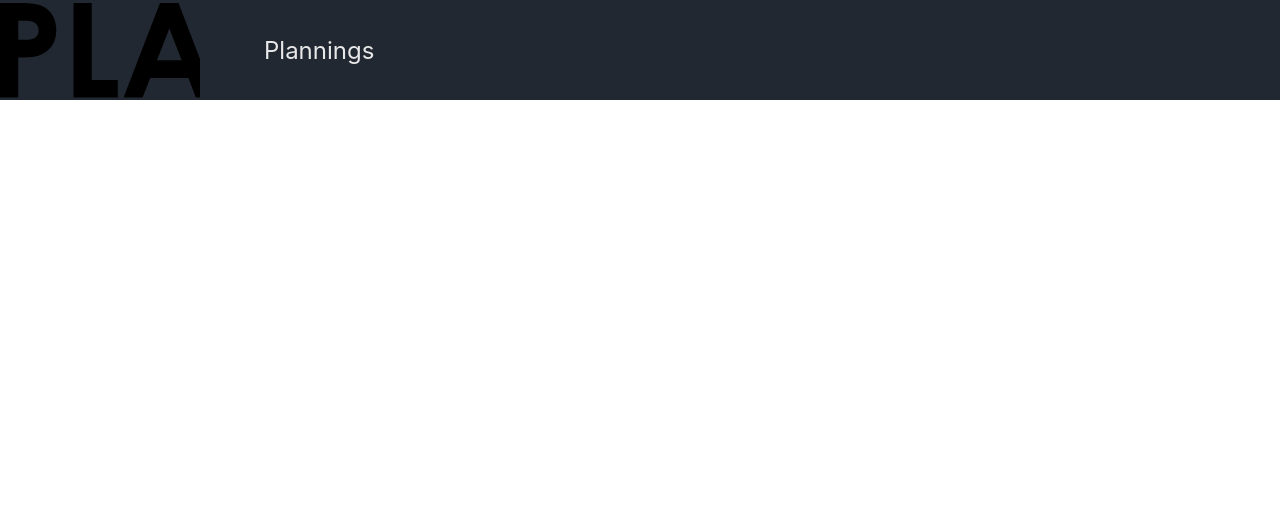
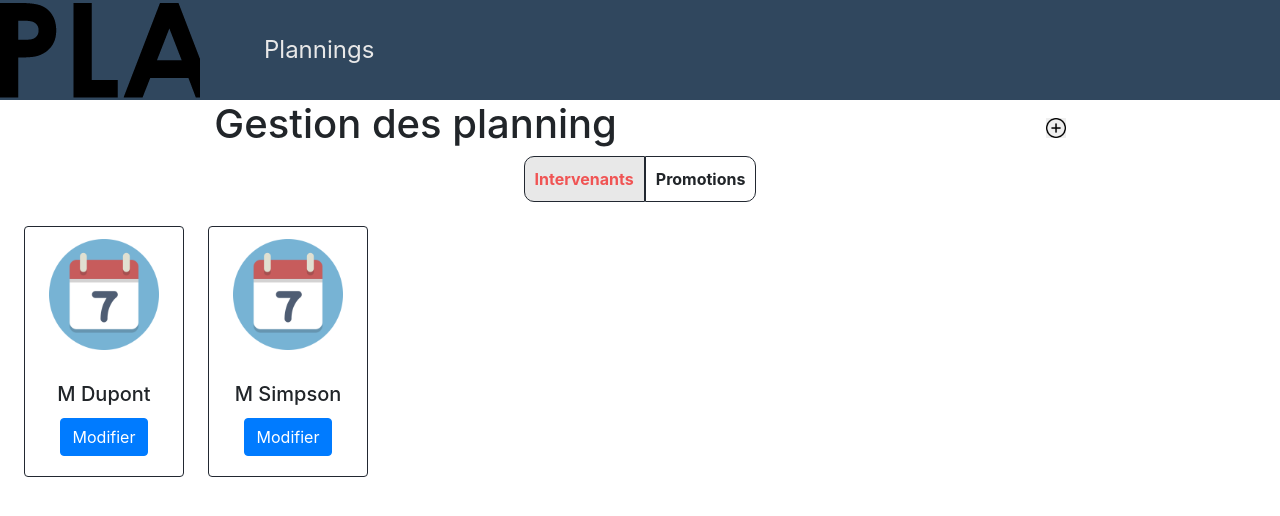
Before and after one commit to isabelle-kasas/SchoolMeHome, a React (Create React App) app in the folder client/: page / in a window 1280 px wide. Shown: the top 516 px of the page. Built offline with nearby package versions, Linux system fonts and the light colour scheme.

Commit message:
affichage des listes

```diff
--- a/client/package.json
+++ b/client/package.json
@@ -7,9 +7,13 @@
     "@testing-library/react": "^11.1.0",
     "@testing-library/user-event": "^12.1.10",
     "@types/styled-components": "^5.1.4",
+    "bootstrap": "^4.5.3",
+    "node-sass": "^4.12.0",
     "react": "^17.0.1",
+    "react-bootstrap": "^1.4.0",
     "react-dom": "^17.0.1",
     "react-scripts": "4.0.0",
+    "styled-components": "^5.2.1",
     "web-vitals": "^0.2.4"
   },
   "scripts": {
--- a/client/src/App.tsx
+++ b/client/src/App.tsx
@@ -1,11 +1,13 @@
 import './App.css';
 import React from 'react'
 import Header from './components/header/header';
+import GestionList from './components/gestionList/gestionList';
 
 function App() {
   return (
     <div className="App">
       <Header></Header>
+      <GestionList></GestionList>
     </div>
   );
 }
--- a/client/src/colors.js
+++ b/client/src/colors.js
@@ -1,6 +1,6 @@
 export const colors = {
     dark:'#222831',
-    medium1 : '#30475e',
-    medium2 : '#f05454',
+    mediumdark : '#30475e',
+    mediumlight : '#f05454',
     light : '#e8e8e8',
 }
--- /dev/null
+++ b/client/src/components/gestionList/card.scss
@@ -0,0 +1,20 @@
+$theme-colors: (
+    'dark':#222831,
+    'mediumdark' : #30475e,
+    'mediumlight' : #f05454,
+    'light' : #e8e8e8,
+);
+
+
+@import "~bootstrap/scss/bootstrap";
+
+
+.card img{
+    margin: 12px;
+}
+.card-columns{
+    margin: 12px;
+}
+.card-columns .card{
+    margin: 12px;
+}
--- /dev/null
+++ b/client/src/components/gestionList/cardCalendarList.tsx
@@ -0,0 +1,22 @@
+import React from 'react';
+import { Button, Card } from 'react-bootstrap';
+import calendar from '../../icons/Circle-icons-calendar.png';
+import 'bootstrap/dist/css/bootstrap.min.css';
+import './card.scss';
+
+type CardCalendarProps = {
+    name: string,
+}
+
+export function CardCalendarList ({name}: CardCalendarProps){
+    return(
+
+        <Card style={{ width: '10rem' }} border="dark" className="text-center">
+            <Card.Img variant="top" src={calendar} style={{ width: '70%' }}/>
+            <Card.Body>
+                <Card.Title>{name}</Card.Title>
+                <Button variant="primary">Modifier</Button>
+            </Card.Body>
+        </Card>
+    )
+}
--- /dev/null
+++ b/client/src/components/gestionList/gestionList.css
@@ -0,0 +1,5 @@
+.gestionTitre{
+    display: flex;
+    justify-content: space-around;
+    align-items: center;
+}
--- /dev/null
+++ b/client/src/components/gestionList/gestionList.tsx
@@ -0,0 +1,26 @@
+import React, { useState } from 'react';
+import { Add } from '../../styled-global-components/buttonstyle';
+import './gestionList.css';
+import { ButtonDouble, ButtonLeft, ButtonRight } from './gestionListstyle';
+import IntervenantListCalendar from './intervenantListCalendar';
+import PromotionListCalendar from './promotionListCalendar';
+
+export default function GestionList (){
+    const [showList, setShowList] = useState(true);
+
+    return(
+        <div>
+            <div className='gestionTitre'>
+                <h1>Gestion des planning</h1>
+                <Add></Add>
+            </div>
+            <ButtonDouble>
+                <ButtonLeft onClick={() => setShowList(true)} className={ showList ? 'active' : ''}>Intervenants</ButtonLeft>
+                <ButtonRight onClick={() => setShowList(false)} className={ showList ? '' : 'active'}>Promotions</ButtonRight>
+            </ButtonDouble>
+            <div>
+                { showList ? <IntervenantListCalendar/> : <PromotionListCalendar/> }
+            </div>
+        </div>
+    )
+}
--- /dev/null
+++ b/client/src/components/gestionList/gestionListstyle.ts
@@ -0,0 +1,33 @@
+import styled from "styled-components";
+import { colors } from "../../colors";
+
+export const ButtonDouble = styled.div`
+    display: flex;
+    justify-content: center;
+    align-items: center;
+`;
+
+export const ButtonLeft = styled.div`
+    background-color : '#fff';
+    border : 1px solid ${colors.dark};
+    border-radius : 10px 0 0 10px;
+    padding : 10px;
+    cursor: pointer;
+    font-weight: bold;
+    &.active {
+        background-color: ${colors.light};
+        color: ${colors.mediumlight};
+    }
+`;
+
+export const ButtonRight = styled.div`
+    border : 1px solid ${colors.dark};
+    border-radius : 0 10px 10px 0;
+    padding : 10px;
+    cursor: pointer;
+    font-weight: bold;
+    &.active {
+        background-color: ${colors.light};
+        color: ${colors.mediumlight};
+    }
+`;
--- /dev/null
+++ b/client/src/components/gestionList/intervenantListCalendar.tsx
@@ -0,0 +1,16 @@
+import React from 'react';
+import { CardColumns } from 'react-bootstrap';
+import { CardCalendarList } from './cardCalendarList';
+
+const fakecalendar = [
+    {name : 'M Dupont'},
+    {name: 'M Simpson'}
+];
+
+export default function IntervenantListCalendar (){
+    return(
+        <CardColumns>
+                    {fakecalendar.map( ({name}, key) => (<CardCalendarList name={name}></CardCalendarList>))}
+        </CardColumns>
+    )
+}
--- /dev/null
+++ b/client/src/components/gestionList/promotionListCalendar.tsx
@@ -0,0 +1,17 @@
+import React from 'react';
+import 'bootstrap/dist/css/bootstrap.min.css';
+import { CardColumns } from 'react-bootstrap';
+import { CardCalendarList } from './cardCalendarList';
+
+const fakecalendar = [
+        {name : 'L1 développeur web'},
+        {name: 'M1 intégration logicielle'}
+];
+
+export default function PromotionListCalendar (){
+    return(
+        <CardColumns>
+                    {fakecalendar.map( ({name}, key) => (<CardCalendarList name={name}></CardCalendarList>))}
+        </CardColumns>
+    )
+}
--- a/client/src/components/header/headerstyle.ts
+++ b/client/src/components/header/headerstyle.ts
@@ -3,7 +3,7 @@ import { colors } from '../../colors';
 import logo from '../../image/logofake.png';
 
 export const HeaderStyle = styled.header`
-    background-color: ${colors.dark};
+    background-color: ${colors.mediumdark};
     height: 100px;
     width: 100%px;
     display: flex;
@@ -27,6 +27,6 @@ export const NavLink = styled.a`
     color: ${colors.light};
     font-size: 1.5rem;
     &:hover{
-        color: ${colors.medium2}
+        color: ${colors.mediumlight}
     }
 `;
--- /dev/null
+++ b/client/src/styled-global-components/buttonstyle.ts
@@ -0,0 +1,10 @@
+import styled from "styled-components";
+import add from "../icons/add.png"
+
+export const Add = styled.button`
+    background-image: url(${add});
+    height: 20px;
+    width: 20px;
+    background-size: cover;
+    border: none;
+`;
```
Also changed, not shown: client/src/icons/Circle-icons-calendar.png (added), 1 other file (tests, documents, lock files or other folders).
